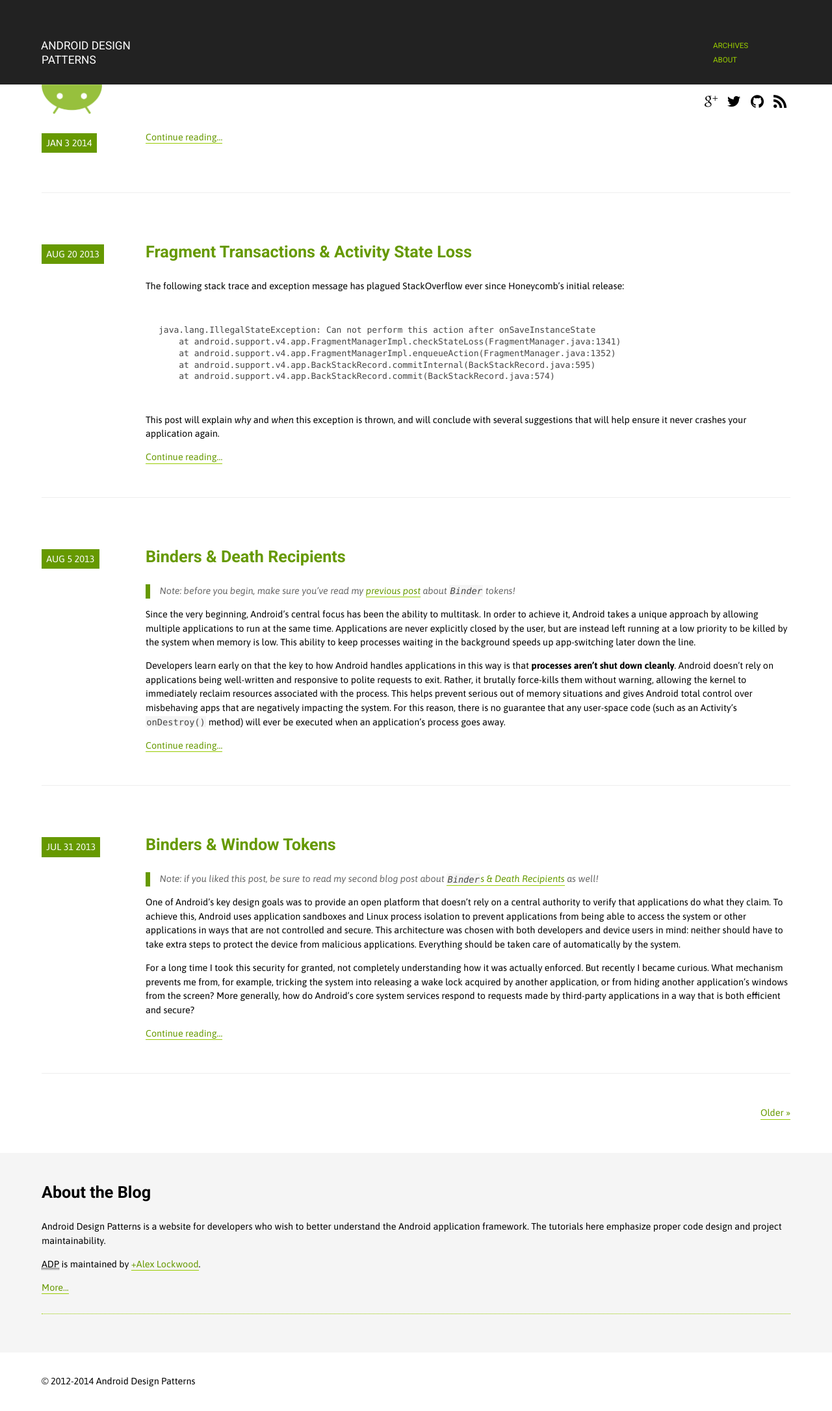
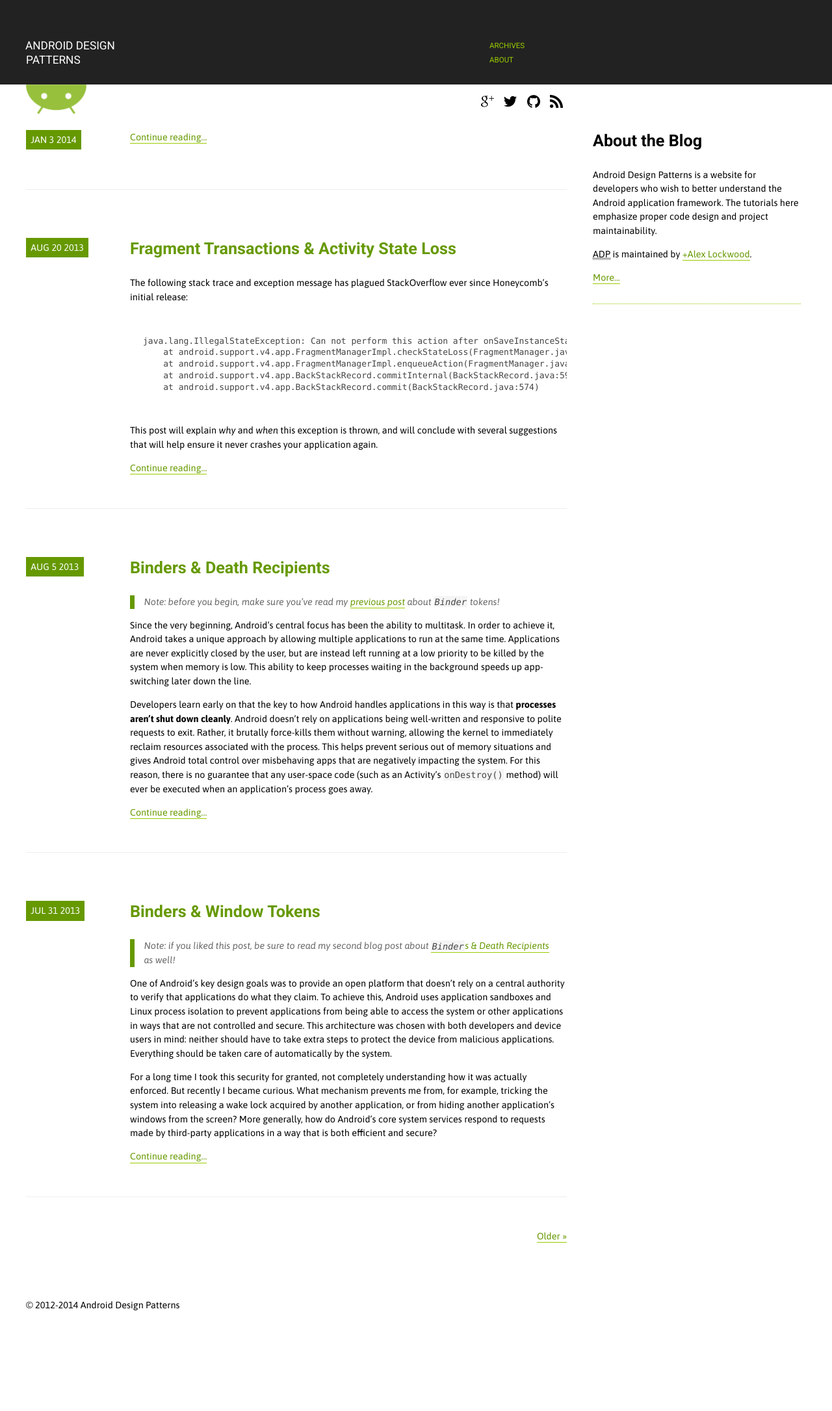
Before and after one commit to alexjlockwood/AndroidDesignPatterns, a Jekyll site: the page built from index.html, in a window 1280 px wide. Shown: the whole page at 65% size. Built offline with Jekyll 4.4.1, drawn with Linux system fonts in a browser that asks for light colours; Markdown is read by kramdown in place of the engine named in the settings; the list of posts is cut into pages by our own code; comment, search, counter and statistics services are not loaded; after the commit the page ends 2054 px from its top, so only the background shows below that.

Commit message:
Changed date-block margin & media query

```diff
--- a/css/style.css
+++ b/css/style.css
@@ -214,7 +214,7 @@
     font-size: 1em;
     font-style: normal;
     text-transform: uppercase;
-    padding-top: 20px;
+    padding-top: 15px;
 }
 .date-block {
     background: #669900;
@@ -327,7 +327,7 @@
 /*
  * RESPONSIVE
  */
-@media (max-width: 1350px) {
+@media (max-width: 1250px) {
     .container {
         width: 90%;
         padding: 0 5%;
```
